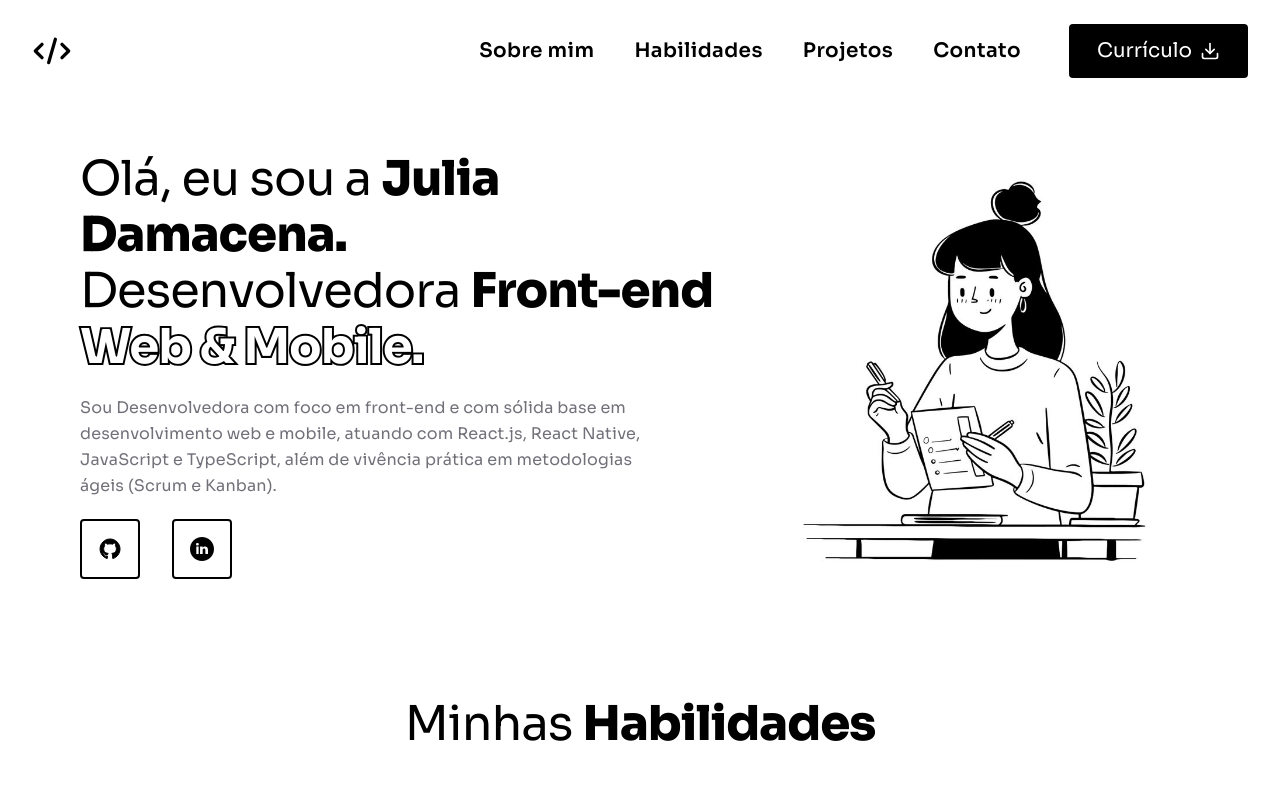
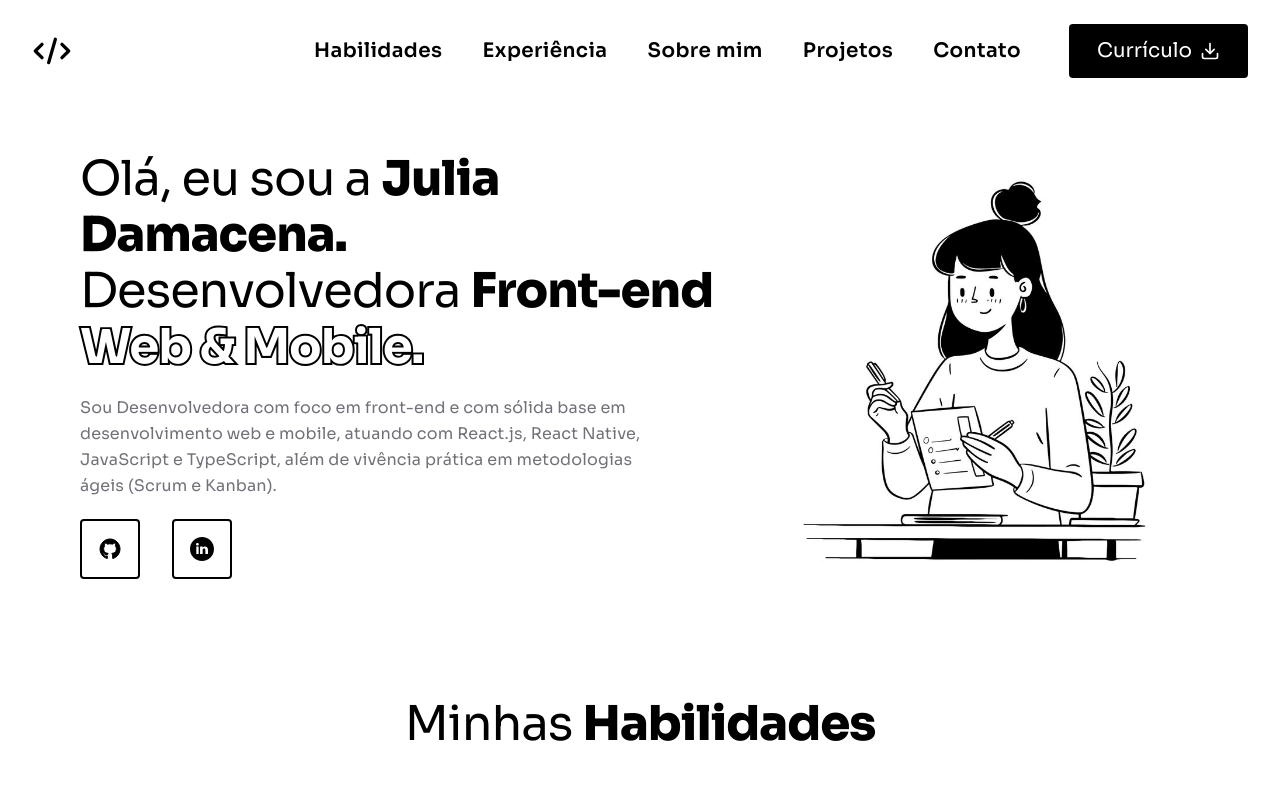
Before and after one commit to juliadmoura/portfolio, a Next.js app: page / in a window 1280 px wide. Shown: the top 800 px of the page. Built offline with nearby package versions, Linux system fonts and the light colour scheme.

Commit message:
fix/feat: ajusta redirecionamentos da header, adiciona o download do curriculo e customiza scrollbar

```diff
--- a/src/app/globals.css
+++ b/src/app/globals.css
@@ -35,8 +35,32 @@
     --foreground: #ededed;
   }
 } */
+html {
+  scroll-behavior: smooth;
+}
 
 body {
   background-color: var(--primary-white);
   font-family: var(--font-sora-sans);
 }
+/* largura da barra */
+::-webkit-scrollbar {
+  width: 8px;
+}
+
+/* fundo da barra */
+::-webkit-scrollbar-track {
+  background: #0a0a0a;
+}
+
+/* parte que desliza */
+::-webkit-scrollbar-thumb {
+  background: #ffffff;
+  border-radius: 10px;
+  border: 2px solid #0a0a0a;
+}
+
+/* hover */
+::-webkit-scrollbar-thumb:hover {
+  background: #d4d4d4;
+}
--- a/src/app/page.tsx
+++ b/src/app/page.tsx
@@ -2,6 +2,7 @@ import About from '@/components/About/About';
 import Banner from '@/components/Banner/Banner';
 import Contact from '@/components/Contact/Contact';
 import Experiences from '@/components/Experiences/Experience';
+import Footer from '@/components/Footer/Footer';
 import Header from '@/components/Header/Header';
 import Projects from '@/components/Projects/Projects';
 import Skills from '@/components/Skills/Skills';
@@ -16,6 +17,7 @@ export default function Home() {
       <About />
       <Projects />
       <Contact />
+      <Footer />
     </>
   );
 }
--- a/src/components/About/About.tsx
+++ b/src/components/About/About.tsx
@@ -5,7 +5,10 @@ import { Heading, Paragraph } from '../Atoms/Typography';
 export default function About() {
   return (
     <>
-      <section className="flex py-15 flex-col md:flex-row md:px-20 px-6 justify-between">
+      <section
+        id="about"
+        className="flex py-15 flex-col md:flex-row md:px-20 px-6 justify-between"
+      >
         <div className="md:w-1/2 flex  justify-center items-center">
           <div className="shadow-xl/50 rounded-2xl overflow-hidden md:m-0 mx-4">
             <Image
--- a/src/components/Atoms/Button.tsx
+++ b/src/components/Atoms/Button.tsx
@@ -1,12 +1,20 @@
 import { ButtonProps } from '@/types/button';
 import { Display } from './Typography';
 
-export function Button({ label, icon, className, ...props }: ButtonProps) {
+export function Button({
+  label,
+  icon,
+  className,
+  href,
+  download,
+  ...props
+}: ButtonProps) {
   return (
     <>
       <a
         className={`inline-flex items-center gap-2 rounded-sm bg-(--primary-black) px-7 py-3 text-(--primary-white) hover:bg-(--primary-neutral) hover:text-(--primary-white) ${className}`}
-        href="#"
+        href={href}
+        download={download}
       >
         <span className="text-[20px]"> {label} </span>
 
--- a/src/components/Banner/Banner.tsx
+++ b/src/components/Banner/Banner.tsx
@@ -5,7 +5,10 @@ import Social from './IconsBox';
 
 export default function Banner() {
   return (
-    <main className="flex flex-col-reverse justify-center md:flex-row items-center gap-6 px-6 md:px-20 py-12 ">
+    <main
+      id="banner"
+      className="flex flex-col-reverse justify-center md:flex-row items-center gap-6 px-6 md:px-20 py-12 "
+    >
       <div className="flex flex-col gap-5">
         <div>
           <Heading size="h1">
--- a/src/components/Contact/Contact.tsx
+++ b/src/components/Contact/Contact.tsx
@@ -5,13 +5,16 @@ import Social from '../Banner/IconsBox';
 
 export default function Contact() {
   return (
-    <section className="flex py-15 flex-col md:flex-row md:px-20 w-full  px-6 justify-between  md:gap-0 gap-10 ">
+    <section
+      id="contact"
+      className="flex py-15 flex-col md:flex-row md:px-20 w-full  px-6 justify-around md:gap-0 gap-10 "
+    >
       <div className=" flex flex-col gap-5 justify-center items-center md:w-125 w-full">
         <Input placeholder="Seu nome"></Input>
         <Input placeholder="Seu email"></Input>
         <Textarea placeholder="Sua mensagem" className="h-35" />
         <div className="flex items-center justify-between w-full">
-          <Button label="Enviar" className="h-15 px-12" />
+          <Button href={''} label="Enviar" className="h-15 px-12" />
           <div className="flex gap-5">
             <Social />
           </div>
--- a/src/components/Experiences/Experience.tsx
+++ b/src/components/Experiences/Experience.tsx
@@ -4,7 +4,10 @@ import Container from './Container';
 export default function Experiences() {
   return (
     <>
-      <section className="flex justify-center flex-col items-center gap-6 px-4 md:px-20 2xl:px-44 py-12 bg-(--primary-black)">
+      <section
+        id="experiences"
+        className="flex justify-center flex-col items-center gap-6 px-4 md:px-20 2xl:px-44 py-12 bg-(--primary-black)"
+      >
         <div className="py-5">
           <Heading color="white" className="selection-light">
             <span className="font-normal">Minha </span>
--- a/src/components/Header/Header.tsx
+++ b/src/components/Header/Header.tsx
@@ -5,7 +5,7 @@ import { Display } from '../Atoms/Typography';
 
 export default function Header() {
   return (
-    <header className="bg-white">
+    <header id="header" className="bg-white">
       <div className="mx-auto flex gap-12 justify-evenly max-w-7xl items-center px-20 py-6 sm:px-6 lg:px-8">
         <a className="block mr-auto" href="#">
           <Code />
@@ -14,16 +14,7 @@ export default function Header() {
           <ul className="flex items-center gap-10 text-sm">
             <li>
               <a
-                href="#"
-                className="group text-(--primary-black) hover:text-(--primary-neutral) transition-colors"
-              >
-                <Display text="Sobre mim" weight="semibold" color="black" />
-              </a>
-            </li>
-
-            <li>
-              <a
-                href="#"
+                href="#skills"
                 className="group text-(--primary-black) hover:text-(--primary-neutral) transition-colors"
               >
                 <Display text="Habilidades" weight="semibold" color="black" />
@@ -32,7 +23,23 @@ export default function Header() {
 
             <li>
               <a
-                href="#"
+                href="#experiences"
+                className="group text-(--primary-black) hover:text-(--primary-neutral) transition-colors"
+              >
+                <Display text="Experiência" weight="semibold" color="black" />
+              </a>
+            </li>
+            <li>
+              <a
+                href="#about"
+                className="group text-(--primary-black) hover:text-(--primary-neutral) transition-colors"
+              >
+                <Display text="Sobre mim" weight="semibold" color="black" />
+              </a>
+            </li>
+            <li>
+              <a
+                href="#projects"
                 className="group text-(--primary-black) hover:text-(--primary-neutral) transition-colors"
               >
                 <Display text="Projetos" weight="semibold" color="black" />
@@ -41,7 +48,7 @@ export default function Header() {
 
             <li>
               <a
-                href="#"
+                href="#contact"
                 className="group text-(--primary-black) hover:text-(--primary-neutral) transition-colors"
               >
                 <Display text="Contato" weight="semibold" color="black" />
@@ -52,26 +59,13 @@ export default function Header() {
 
         <div className="flex items-center gap-4">
           <div className="sm:flex sm:gap-4 h-full">
-            <Button label="Currículo" icon={<Download size={20} />}></Button>
+            <Button
+              href="/cv-julia-damacena.pdf"
+              label="Currículo"
+              icon={<Download size={20} />}
+              download
+            ></Button>
           </div>
-
-          {/* <button className="block rounded-sm bg-gray-100 p-2.5 text-gray-600 transition hover:text-gray-600/75 md:hidden">
-              <span className="sr-only">Toggle menu</span>
-              <svg
-                xmlns="http://www.w3.org/2000/svg"
-                className="size-5"
-                fill="none"
-                viewBox="0 0 24 24"
-                stroke="currentColor"
-                stroke-width="2"
-              >
-                <path
-                  stroke-linecap="round"
-                  stroke-linejoin="round"
-                  d="M4 6h16M4 12h16M4 18h16"
-                ></path>
-              </svg>
-            </button> */}
         </div>
       </div>
     </header>
--- a/src/components/Projects/Projects.tsx
+++ b/src/components/Projects/Projects.tsx
@@ -4,7 +4,10 @@ import Container from './Container';
 export default function Projects() {
   return (
     <>
-      <div className="flex justify-center flex-col items-center gap-6 px-4 md:px-20 2xl:px-44 py-15 bg-(--primary-black)">
+      <div
+        id="projects"
+        className="flex justify-center flex-col items-center gap-6 px-4 md:px-20 2xl:px-44 py-15 bg-(--primary-black)"
+      >
         <div className="py-5">
           <Heading size="h1" color="white" className="selection-light">
             <span className="font-normal">Meus </span>
--- a/src/components/Skills/Skills.tsx
+++ b/src/components/Skills/Skills.tsx
@@ -17,7 +17,10 @@ import { Heading } from '../Atoms/Typography';
 export default function Skills() {
   return (
     <>
-      <section className="flex justify-center flex-col items-center gap-6 px-4 md:px-20 2xl:px-44 py-12 ">
+      <section
+        id="skills"
+        className="flex justify-center flex-col items-center gap-6 px-4 md:px-20 2xl:px-44 py-12 "
+      >
         <div className="py-5">
           <Heading size="h1">
             <span className="font-normal">Minhas </span>
--- a/src/types/button.ts
+++ b/src/types/button.ts
@@ -6,4 +6,6 @@ export type ButtonProps = {
   disabled?: boolean;
   icon?: ReactNode;
   url?: string;
+  href?: string;
+  download?: boolean;
 } & ButtonHTMLAttributes<HTMLButtonElement>;
```
Also changed, not shown: 1 other file (tests, documents, lock files or other folders).
